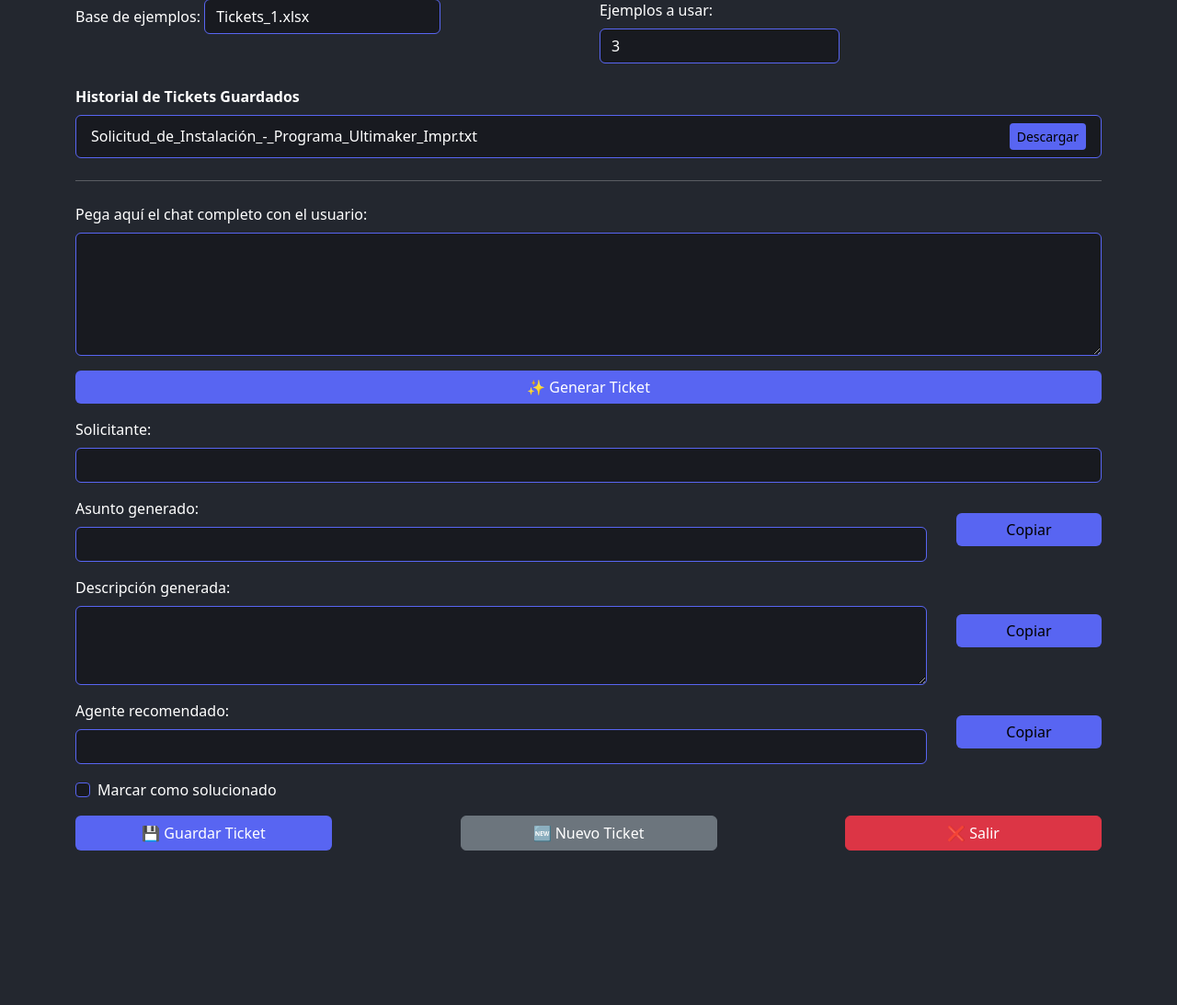
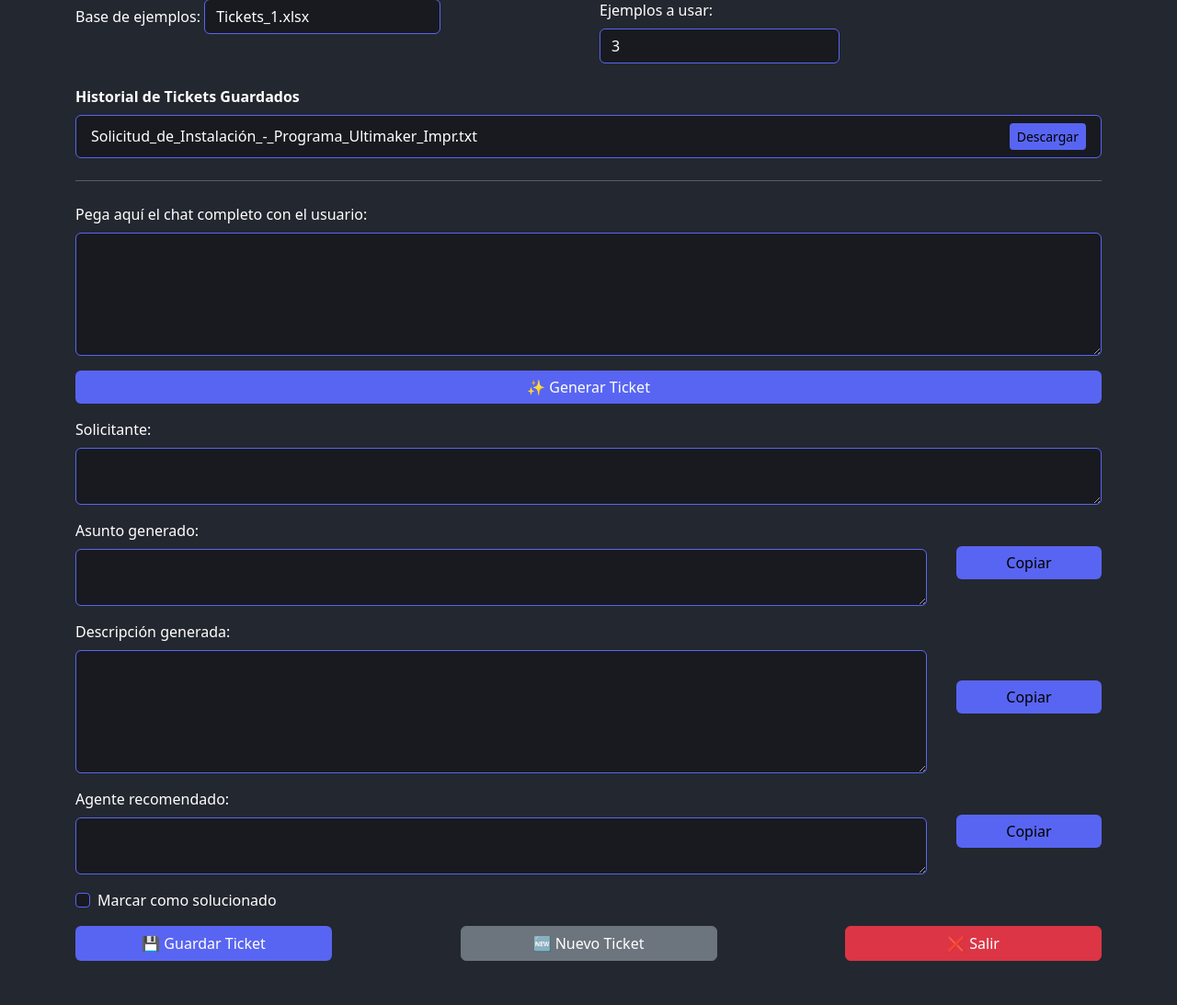
Before and after one commit to Gandara03/GenTicket, a Flask app: page / in a window 1280 px wide. Shown: the part 83-1176 px from the top of the page at 92% size. Before the commit the page ends 1008 px from the top, so only its background shows below. Run offline with Flask 3, Linux system fonts and the light colour scheme.

Commit message:
feat: hacer campos de ticket editables y preservar saltos de línea

```diff
--- a/templates/index.html
+++ b/templates/index.html
@@ -96,13 +96,13 @@
         <div class="row mb-3">
             <div class="col-md-12">
                 <label class="form-label">Solicitante:</label>
-                <input type="text" class="form-control" value="{{ solicitante }}" readonly>
+                <textarea class="form-control" rows="2" id="solicitanteField" style="white-space: pre-wrap;">{{ solicitante }}</textarea>
             </div>
         </div>
         <div class="row mb-3 align-items-center">
             <div class="col-md-10">
                 <label class="form-label">Asunto generado:</label>
-                <input type="text" class="form-control" value="{{ asunto }}" readonly id="asuntoField">
+                <textarea class="form-control" rows="2" id="asuntoField" style="white-space: pre-wrap;">{{ asunto }}</textarea>
             </div>
             <div class="col-md-2 d-flex align-items-end">
                 <button type="button" class="btn btn-info w-100 copy-btn" onclick="copyToClipboard('asuntoField')">Copiar</button>
@@ -111,7 +111,7 @@
         <div class="row mb-3 align-items-center">
             <div class="col-md-10">
                 <label class="form-label">Descripción generada:</label>
-                <textarea class="form-control" rows="3" readonly id="descField">{{ descripcion }}</textarea>
+                <textarea class="form-control" rows="5" id="descField" style="white-space: pre-wrap;">{{ descripcion }}</textarea>
             </div>
             <div class="col-md-2 d-flex align-items-end">
                 <button type="button" class="btn btn-info w-100 copy-btn" onclick="copyToClipboard('descField')">Copiar</button>
@@ -120,7 +120,7 @@
         <div class="row mb-3 align-items-center">
             <div class="col-md-10">
                 <label class="form-label">Agente recomendado:</label>
-                <input type="text" class="form-control" value="{{ agente }}" readonly id="agenteField">
+                <textarea class="form-control" rows="2" id="agenteField" style="white-space: pre-wrap;">{{ agente }}</textarea>
             </div>
             <div class="col-md-2 d-flex align-items-end">
                 <button type="button" class="btn btn-info w-100 copy-btn" onclick="copyToClipboard('agenteField')">Copiar</button>
@@ -133,7 +133,7 @@
         <div class="row mb-3 align-items-center" id="cierreRow" style="display: {% if mensaje_cierre %}flex{% else %}none{% endif %};">
             <div class="col-md-10">
                 <label class="form-label">Mensaje de cierre:</label>
-                <input type="text" class="form-control" value="{{ mensaje_cierre }}" readonly id="cierreField">
+                <textarea class="form-control" rows="2" id="cierreField" style="white-space: pre-wrap;">{{ mensaje_cierre }}</textarea>
             </div>
             <div class="col-md-2 d-flex align-items-end">
                 <button type="button" class="btn btn-info w-100 copy-btn" onclick="copyToClipboard('cierreField')">Copiar</button>
```
